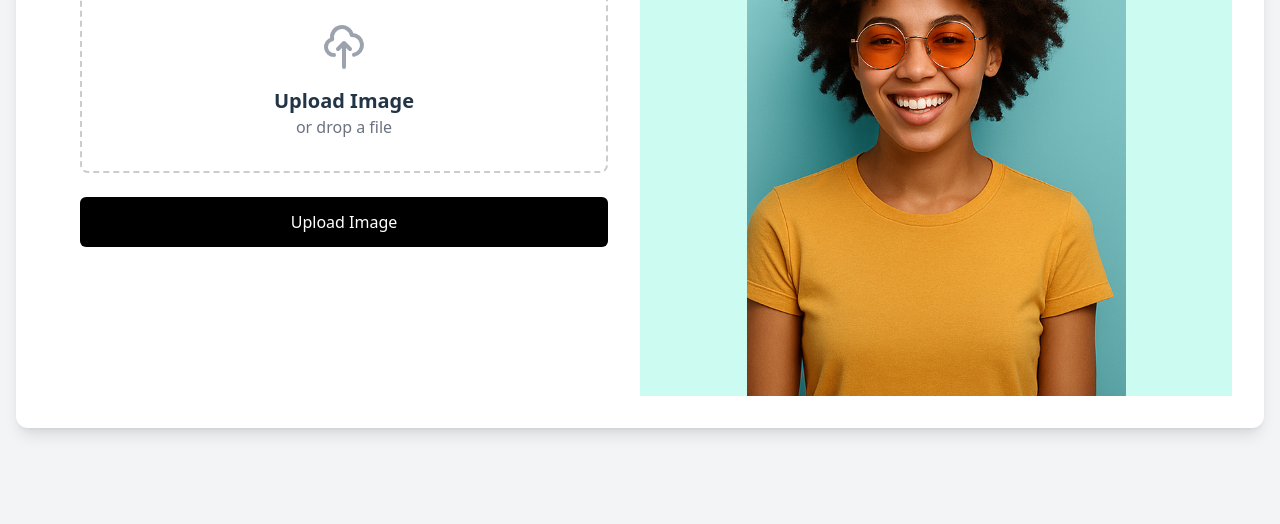
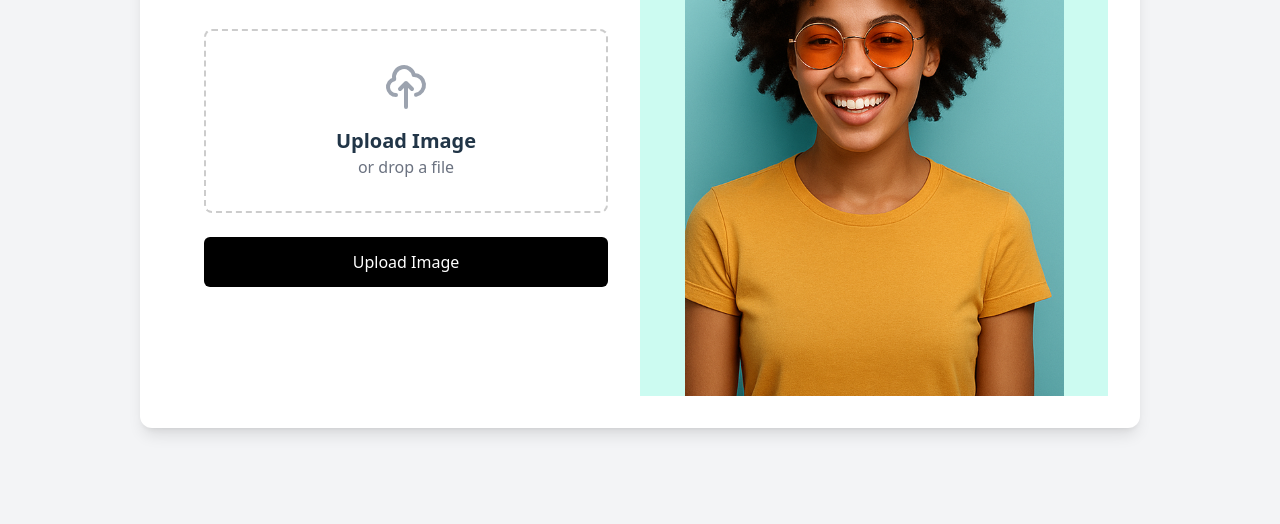
Before and after one commit to garu2/removebgUI, a website built with Vite: page index.html in a window 1280 px wide. Shown: the part 276-800 px from the top of the page. Built offline with nearby package versions, Linux system fonts and the light colour scheme.

Commit message:
modify css

```diff
--- a/src/style.css
+++ b/src/style.css
@@ -36,7 +36,7 @@ h1 {
 }
 
 #app {
-  max-width: 1280px;
+  max-width: 1000px;
   margin: 0 auto;
   padding: 2rem;
   text-align: center;
```
